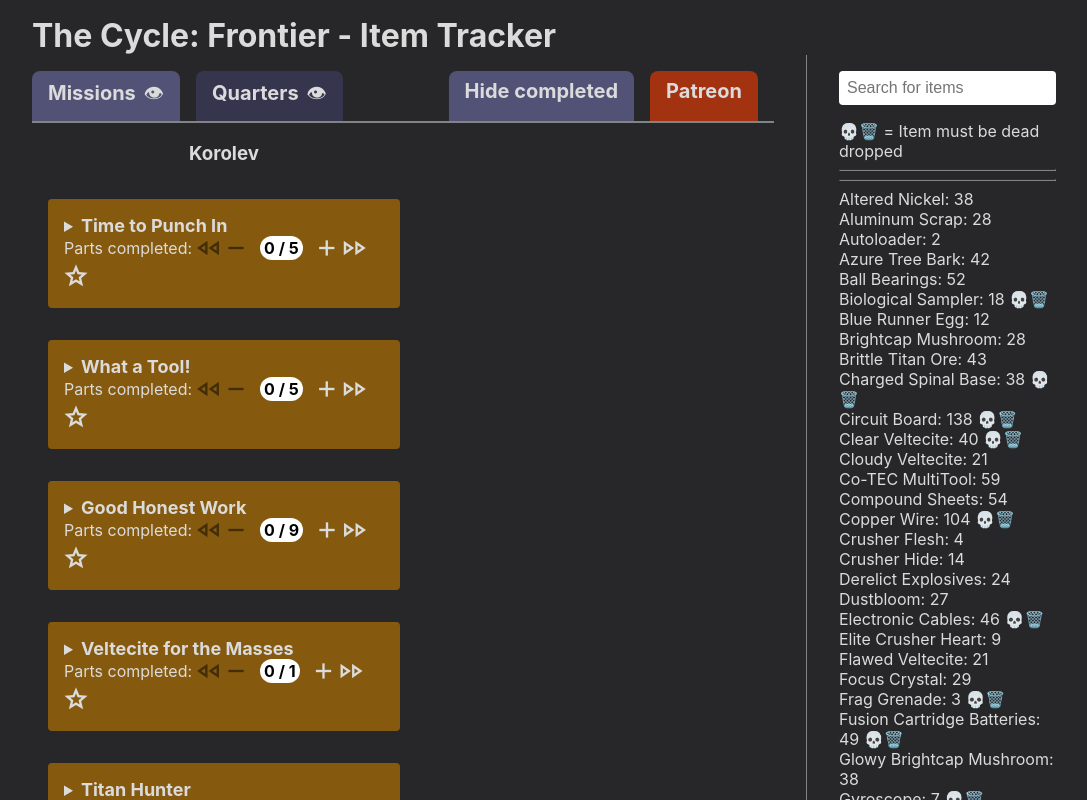
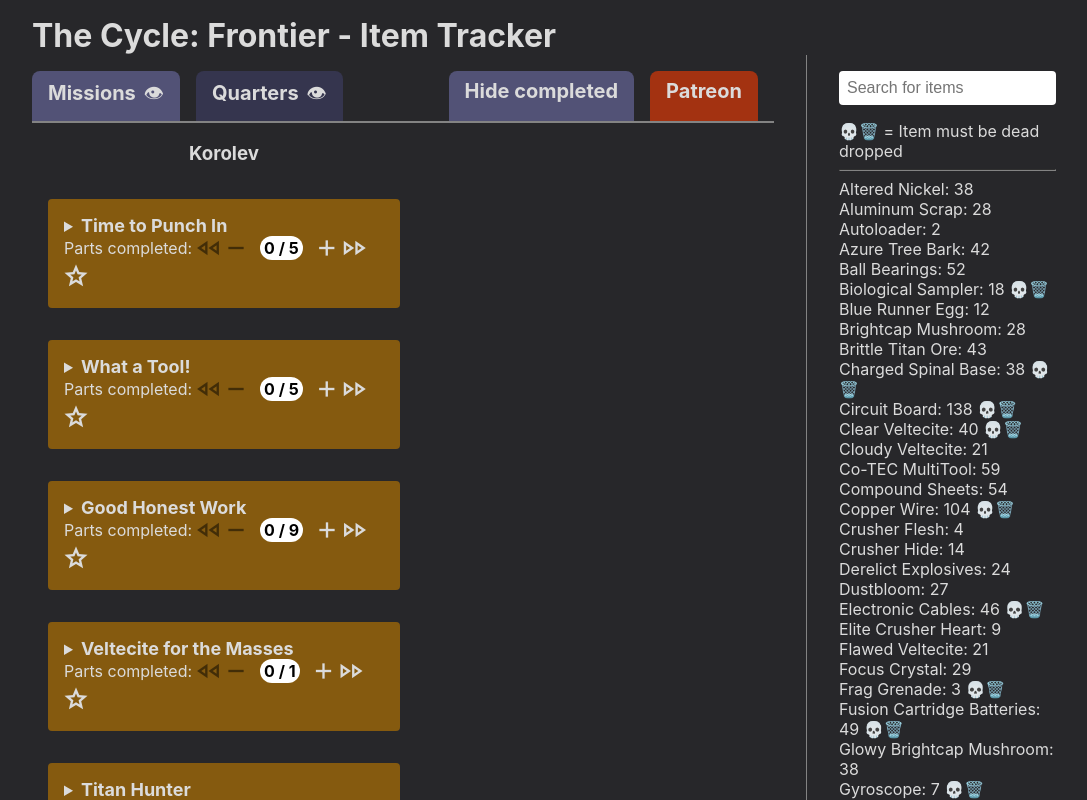
Before and after one commit to MatthewSbar/cycle-frontier-item-tracker, a React (Create React App) app: page / in a window 1280 px wide. Shown: the top 800 px of the page, without its empty margins (96-1183 px from the left). Built offline with nearby package versions, Linux system fonts and the light colour scheme.

Commit message:
extra hr

```diff
--- a/src/components/item-list.tsx
+++ b/src/components/item-list.tsx
@@ -47,7 +47,7 @@ export const ItemList = ({
       {omittedItems === "upgrade" ? (
         <div>Items needed for upgrades are currently hidden.</div>
       ) : null}
-      <hr />
+      {omittedItems || (omittedItems === 'quest' && focusQuests.length > 0) && <hr />}
       {Object.keys(itemsNeeded)
         .filter((key) => itemsNeeded[key as ItemName] > 0)
         .sort()
```
